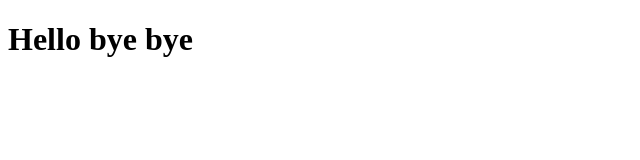
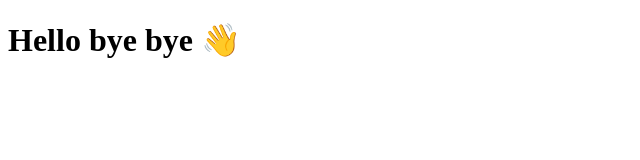
Before and after one commit to AARTHI-m32/devops, a plain HTML site: page index.html in a window 1280 px wide. Shown: the whole page, without its empty margins (0-640 px from the left). Drawn offline with Linux system fonts and the light colour scheme.

Commit message:
Update index.html

```diff
--- a/index.html
+++ b/index.html
@@ -3,5 +3,5 @@
     <title>Cloud</title>
 </head>
 <body>
-    <h1>Hello bye bye</h1>
+    <h1>Hello bye bye 👋 </h1>
 </body>
```
